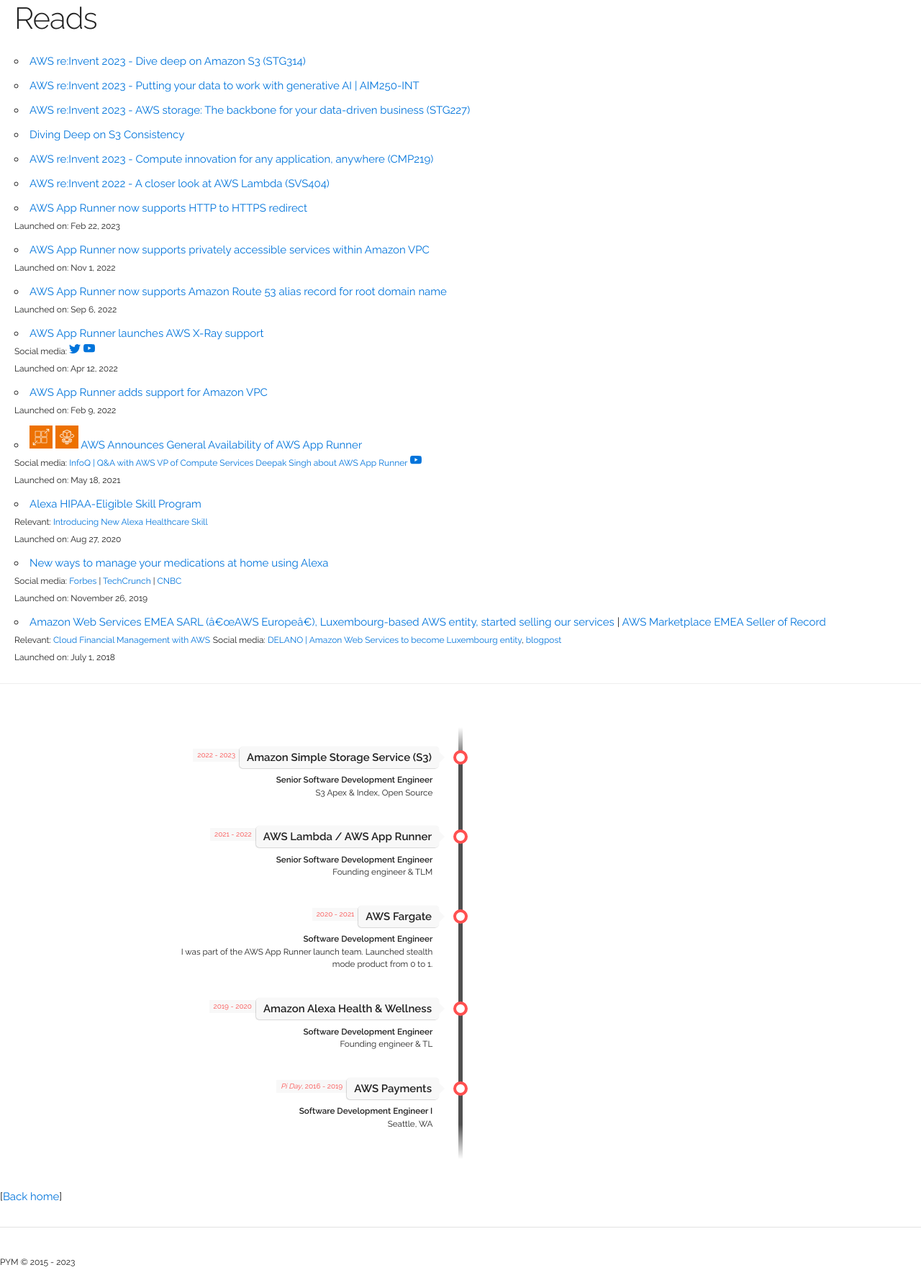
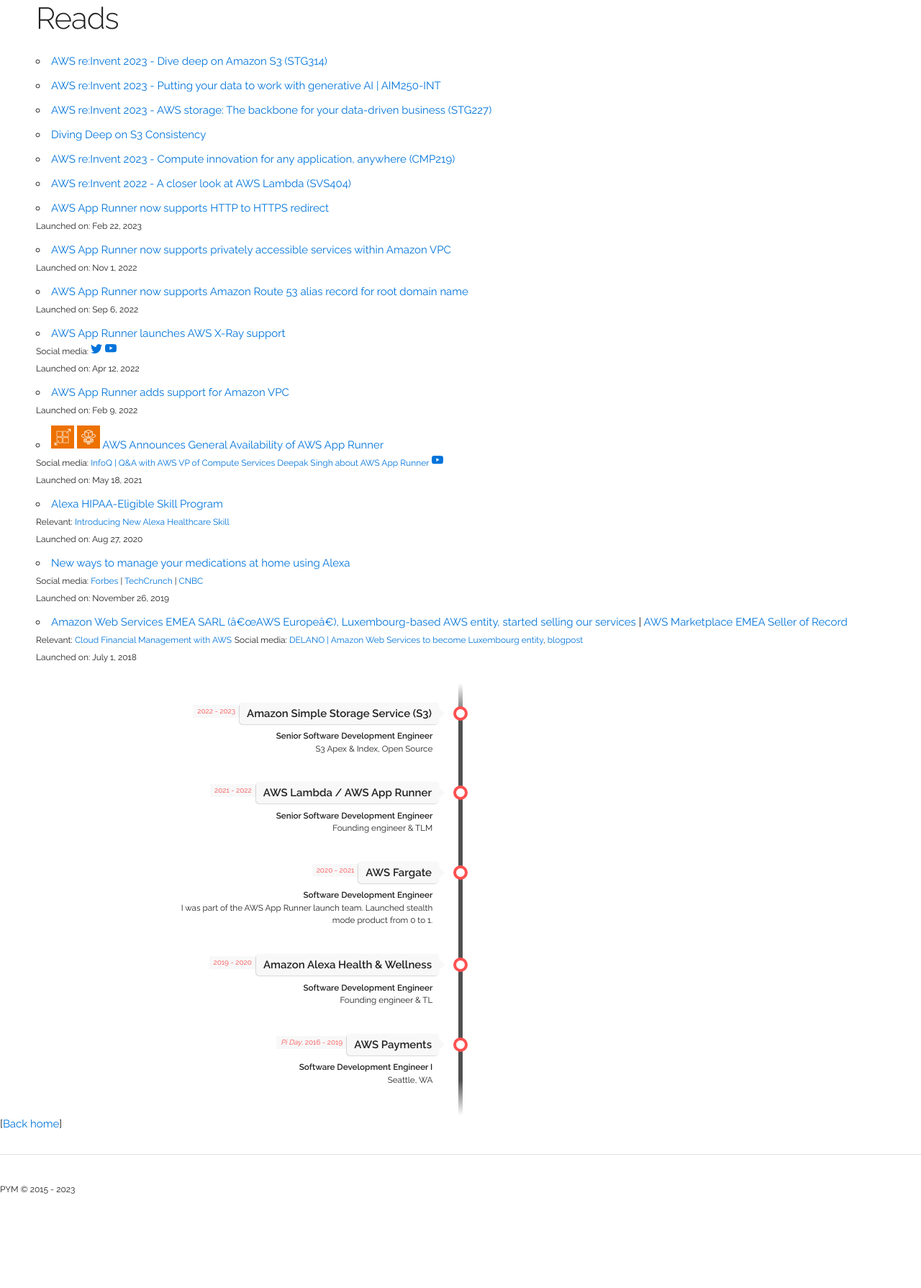
Before and after one commit to gfw001/gfw001.github.io, a Jekyll site: the page resume.html, which Jekyll copies as it is, in a window 1280 px wide. Shown: the whole page at 72% size. Built offline with Jekyll 4.4.1, drawn with Linux system fonts in a browser that asks for light colours; after the commit the page ends 1688 px from its top, so only the background shows below that.

Commit message:
Update resume.html

```diff
--- a/resume.html
+++ b/resume.html
@@ -35,7 +35,7 @@
 
 <style>
   .container-all {
-    margin-left: 20px;
+    margin-left: 50px;
   }
   a {
     transition: color 200ms ease;
@@ -139,7 +139,7 @@
 </ul>
 </div>
 
-<div class="docs-section" id="resume">
+<div id="resume">
 
   <!-- The Timeline -->
   <ul class="timeline">
```
